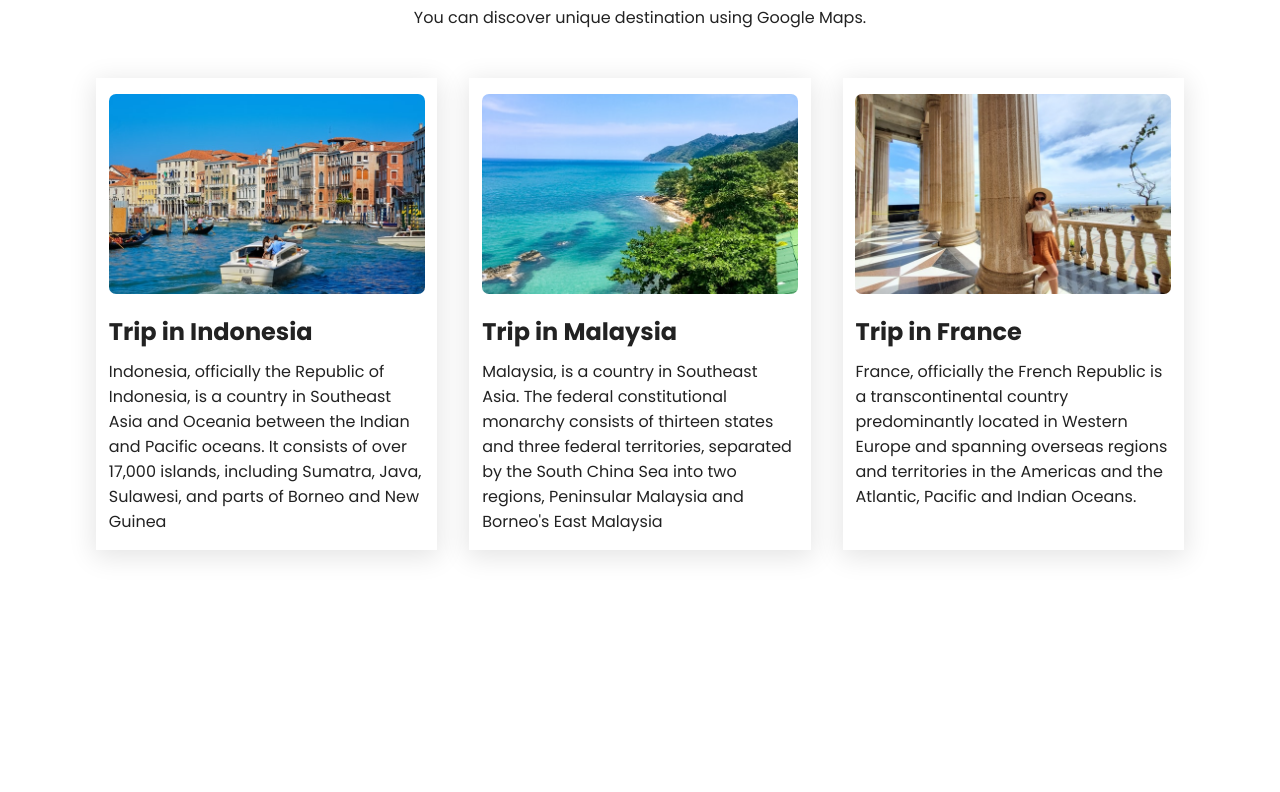
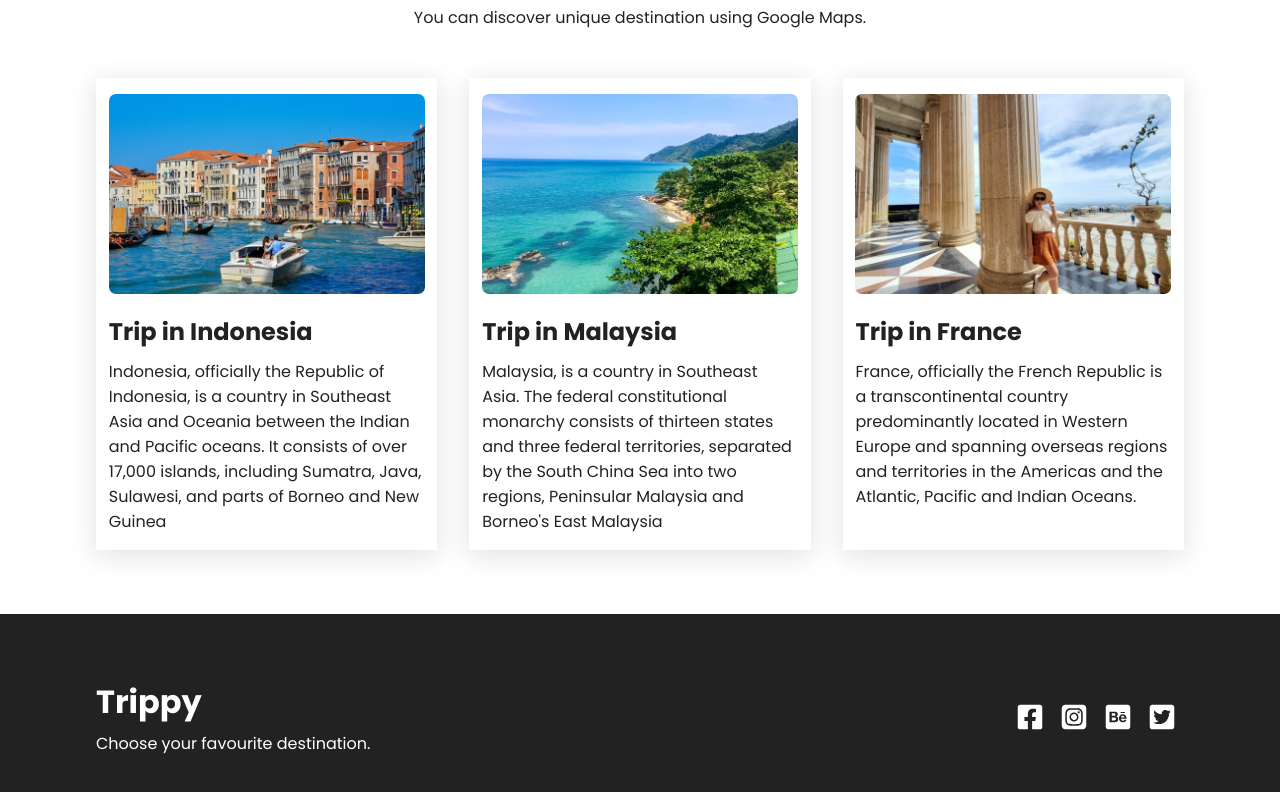
Before and after one commit to nagham-aljawish/Trippy, a React (Vite) app: page /about in a window 1280 px wide. Shown: the part 1936-2728 px from the top of the page. Before the commit the page ends 2550 px from the top, so only its background shows below. Built offline with nearby package versions, Linux system fonts and the light colour scheme.

Commit message:
Build top footer

```diff
--- a/src/App.jsx
+++ b/src/App.jsx
@@ -9,7 +9,13 @@ import SectionTitle from "./components/SectionTitle/SectionTitle"
 import PopularContainer from "./components/PopularContainer/PopularContainer"
 import Container from "./components/Container/Container"
 import Card from "./components/Card/Card"
-
+import Footer from "./components/Footer/Footer"
+import TopFooter from "./components/TopFooter/TopFooter"
+import BottomFooter from "./components/BottomFooter/BottomFooter"
+import { FaFacebookSquare } from "react-icons/fa";
+import { FaSquareInstagram } from "react-icons/fa6";
+import { FaBehanceSquare } from "react-icons/fa";
+import { FaTwitterSquare } from "react-icons/fa";
 function App() {
   const items =[
     {
@@ -28,6 +34,20 @@ function App() {
       icon :<BiSolidContact />,
       content: "Contact"
     },
+  ]
+  const icons= [
+    {
+      icon:<FaFacebookSquare />,
+    },
+    {
+      icon:<FaSquareInstagram />,
+    },
+    {
+      icon:<FaBehanceSquare />,
+    },
+    {
+      icon:<FaTwitterSquare />,
+    }
   ]
   return (
     <>
@@ -49,6 +69,9 @@ function App() {
           <Card image="/assets/img/5.jpg" title="Trip in France" description="France, officially the French Republic is a transcontinental country predominantly located in Western Europe and spanning overseas regions and territories in the Americas and the Atlantic, Pacific and Indian Oceans."/>
         </Container>
       </Section>
+      <Footer>
+        <TopFooter title="Trippy" subTitle="Choose your favourite destination." icons={icons}/>
+      </Footer>
     </main>
     </>
   )
--- /dev/null
+++ b/src/components/BottomFooter/BottomFooter.css
@@ -0,0 +1,21 @@
+.bottom {
+    display: flex;
+    flex-wrap: wrap;
+    justify-content: space-between;
+    padding-top: 2rem;
+    text-align: start;
+    div {
+    display: flex;
+    flex-direction: column;
+    }
+    h4 {
+    display: block;
+    margin-block-start: 1.33em;
+    margin-block-end: 1.33em;
+    margin-inline-start: 0px;
+    margin-inline-end: 0px;
+    font-weight: bold;
+    unicode-bidi: isolate;
+    }
+
+}
--- /dev/null
+++ b/src/components/BottomFooter/BottomFooter.jsx
@@ -0,0 +1,20 @@
+import './BottomFooter.css'
+
+const BottomFooter = ({title , items}) => {
+  return (
+    <div className="bottom">
+        <div>
+            <h4>{title}</h4>
+            <ul>
+            {items?.map((item , index) => {
+                return(
+                    <li key={index}> {item?.content}</li>
+                )
+            })}
+        </ul>
+        </div>
+    </div>
+  )
+}
+
+export default BottomFooter
--- /dev/null
+++ b/src/components/Footer/Footer.css
@@ -0,0 +1,5 @@
+.footer {
+    background-color: #222;
+    color: #fff;
+    padding: 4rem 6rem;
+}
--- /dev/null
+++ b/src/components/Footer/Footer.jsx
@@ -0,0 +1,9 @@
+import './Footer.css'
+
+const Footer = ({children}) => {
+  return (
+    <div className="footer">{children}</div>
+  )
+}
+
+export default Footer
--- /dev/null
+++ b/src/components/TopFooter/TopFooter.css
@@ -0,0 +1,36 @@
+.top{
+    align-items: center;
+    display: flex;
+    flex-wrap: wrap;
+    justify-content: space-between;
+    text-align: start;
+}
+
+.top h1{
+    font-size: 2em;
+    font-weight: bold;
+}
+
+.top p{
+    margin-top: 5px;
+}
+
+.icons{
+    display: flex;
+}
+
+.icons div{
+    width: 44px;
+    height: 22.4px;
+    display: flex;
+    align-items: center;
+    justify-content: center;
+    border-radius: 6px;
+    font-size: 28px;
+    cursor: pointer;
+    transition: 0.3s;
+}
+
+.icons div:hover{
+   color: rgb(11, 144, 108);
+}
--- /dev/null
+++ b/src/components/TopFooter/TopFooter.jsx
@@ -0,0 +1,21 @@
+import './TopFooter.css'
+
+const TopFooter = ({title , subTitle ,icons }) => {
+  return (
+    <div className="top">
+    <div>
+       <h1>{title}</h1>
+       <p>{subTitle}</p>
+    </div>
+    <div className="icons">
+            {icons?.map((item , index) => {
+                return(
+                    <div key={index}>{item?.icon}</div>
+                )
+            })}
+        </div>
+    </div>
+  )
+}
+
+export default TopFooter
```
